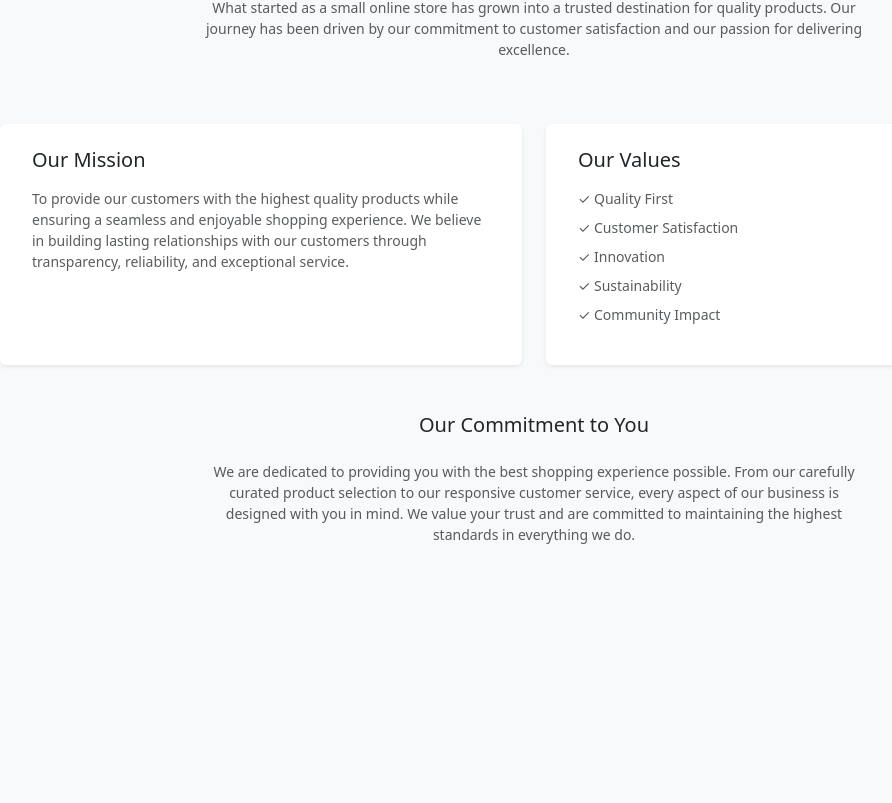
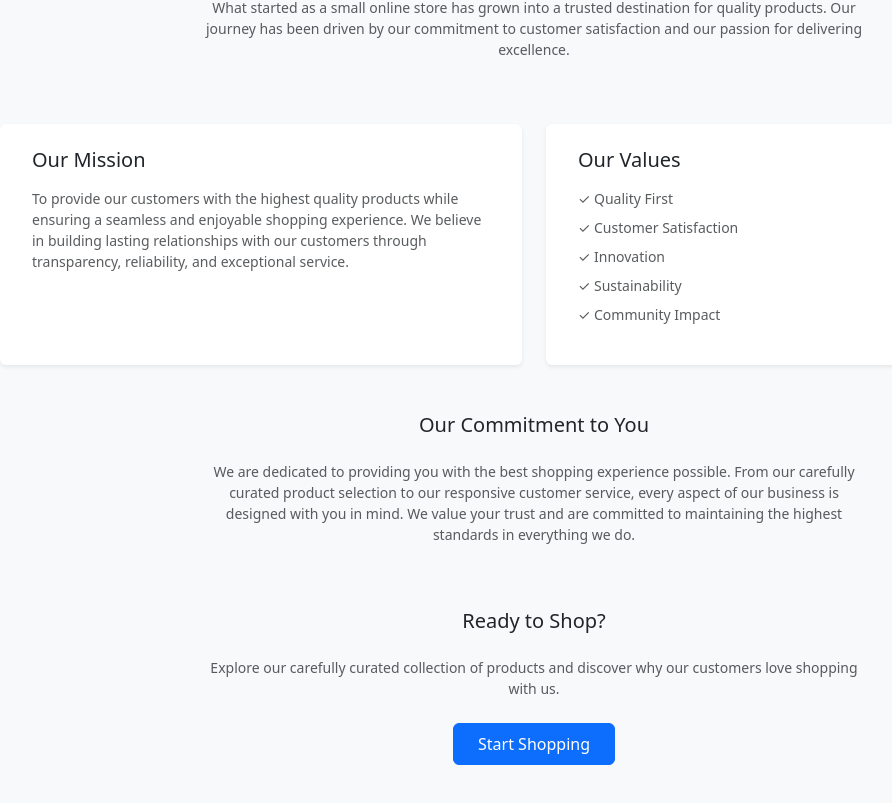
Before and after one commit to jhaysdevs/react-ts-cart, a React (Vite) app: page /about in a window 1280 px wide. Shown: the part 281-1084 px from the top of the page, without its empty margins (106-998 px from the left). Before the commit the page ends 914 px from the top, so only its background shows below. Built offline with nearby package versions, Linux system fonts and the light colour scheme.

Commit message:
More minor content updates

```diff
--- a/src/components/Navbar.tsx
+++ b/src/components/Navbar.tsx
@@ -39,12 +39,19 @@ export function Navbar() {
               className="rounded-circle bg-danger d-flex justify-content-center align-items-center"
               style={{
                 color: "white",
-                width: "1.5rem",
-                height: "1.4rem",
+                minWidth: "1.2rem",
+                minHeight: "1.2rem",
+                padding: "0.15rem",
                 position: "absolute",
                 bottom: 0,
                 right: 0,
                 transform: "translate(25%, 25%)",
+                fontSize: "clamp(0.65rem, 1.5vw, 0.75rem)",
+                lineHeight: 1,
+                aspectRatio: "1",
+                display: "flex",
+                alignItems: "center",
+                justifyContent: "center",
               }}
             >
               {cartQuantity}
--- a/src/pages/About.tsx
+++ b/src/pages/About.tsx
@@ -63,6 +63,19 @@ export function About() {
           </p>
         </div>
       </div>
+
+      {/* Call to Action Section */}
+      <div className="row mt-5">
+        <div className="col-lg-8 mx-auto text-center">
+          <h2 className="h5 mb-4 px-3">Ready to Shop?</h2>
+          <p className="small text-muted mb-4 px-4">
+            Explore our carefully curated collection of products and discover why our customers love shopping with us.
+          </p>
+          <a href="/store" className="btn btn-primary px-4 py-2">
+            Start Shopping
+          </a>
+        </div>
+      </div>
     </div>
   )
 }
```
